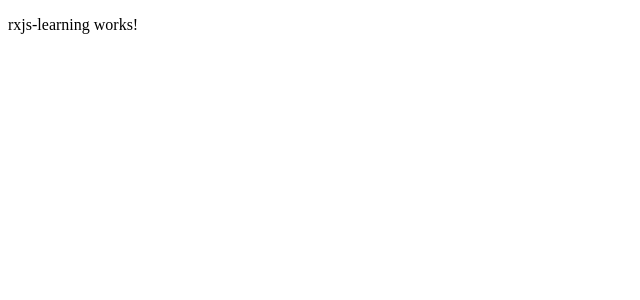
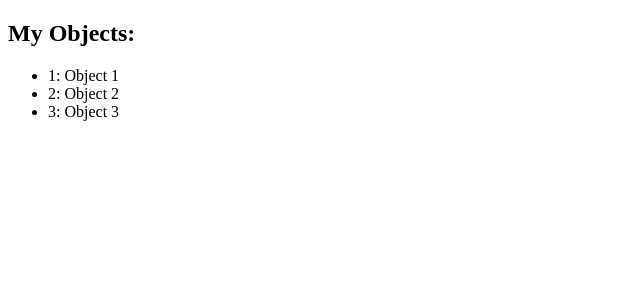
Before and after one commit to heshanu/reactiveProgramming, an Angular app: page / in a window 1280 px wide. Shown: the top 300 px of the page, without its empty margins (0-640 px from the left). Built offline with nearby package versions, Linux system fonts and the light colour scheme.

Commit message:
observable completed

```diff
--- a/src/app/rxjs-learning/rxjs-learning.component.html
+++ b/src/app/rxjs-learning/rxjs-learning.component.html
@@ -1 +1,11 @@
-<p>rxjs-learning works!</p>
+<div *ngIf="(myArray$ | async) as myArray">
+    <h2>My Objects:</h2>
+    <ul>
+        <li *ngFor="let item of myArray">
+            {{ item.id }}: {{ item.name }}
+        </li>
+    </ul>
+</div>
+<div *ngIf="!(myArray$ | async) as myArray">
+    <h2>Loading...</h2>
+</div>
--- a/src/app/rxjs-learning/rxjs-learning.component.ts
+++ b/src/app/rxjs-learning/rxjs-learning.component.ts
@@ -1,5 +1,11 @@
 import { Component, OnInit } from '@angular/core';
-import { Observable } from 'rxjs';
+import { Observable, of } from 'rxjs';
+import { NameService } from '../service/name.service';
+
+interface MyObject {
+  name: string;
+  id: number;
+}
 
 @Component({
   selector: 'app-rxjs-learning',
@@ -8,17 +14,18 @@ import { Observable } from 'rxjs';
 })
 export class RxjsLearningComponent implements OnInit {
 
-  ngOnInit(): void {
-    this.agent$ = new Observable((sub) => {
-      try {
-        sub.next("Heshan");
-      } catch (error) {
-        sub.error(error);
-      }
-    });
-    // throw new Error('Method not implemented.');
+  // studentList = ['test0','test1','test2','test3','test4'];
+  // student$: Observable<string[]> = of(this.studentList);
+
+
+
+
+  myArray$!: Observable<MyObject[]>;
+
+  constructor(private myService: NameService) { }
+
+  ngOnInit() {
+    this.myArray$ = this.myService.getMyObjects();
   }
 
-  agent$!: Observable<string>;
-
 }
--- /dev/null
+++ b/src/app/service/name.service.ts
@@ -0,0 +1,26 @@
+import { Injectable } from '@angular/core';
+import { Observable, of } from 'rxjs';
+
+interface MyObject {
+  name: string;
+  id: number;
+}
+
+
+@Injectable({
+  providedIn: 'root'
+})
+
+export class NameService {
+
+  constructor() { }
+
+  getMyObjects(): Observable<MyObject[]> {
+    const myObjects: MyObject[] = [
+      { id: 1, name: 'Object 1' },
+      { id: 2, name: 'Object 2' },
+      { id: 3, name: 'Object 3' }
+    ];
+    return of(myObjects);
+  }
+}
```
Also changed, not shown: 1 other file (tests, documents, lock files or other folders).
